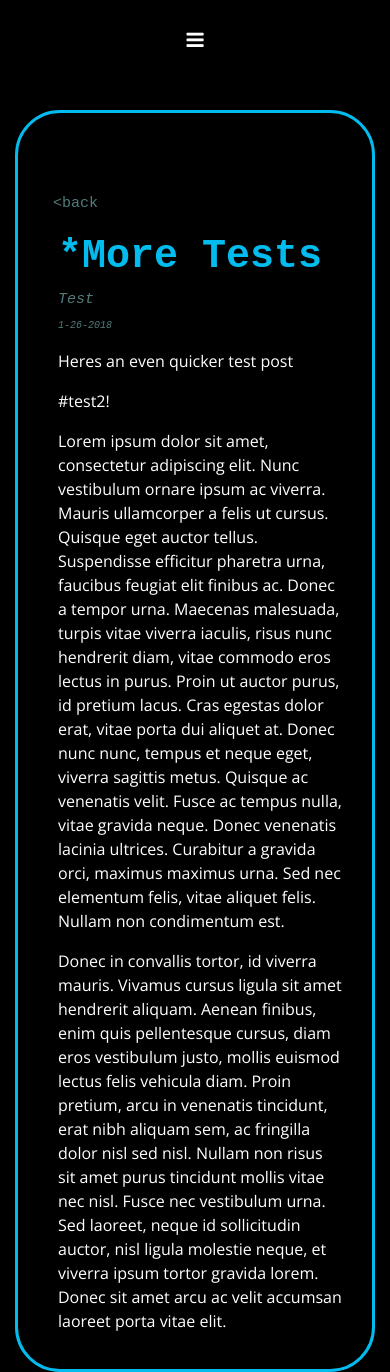
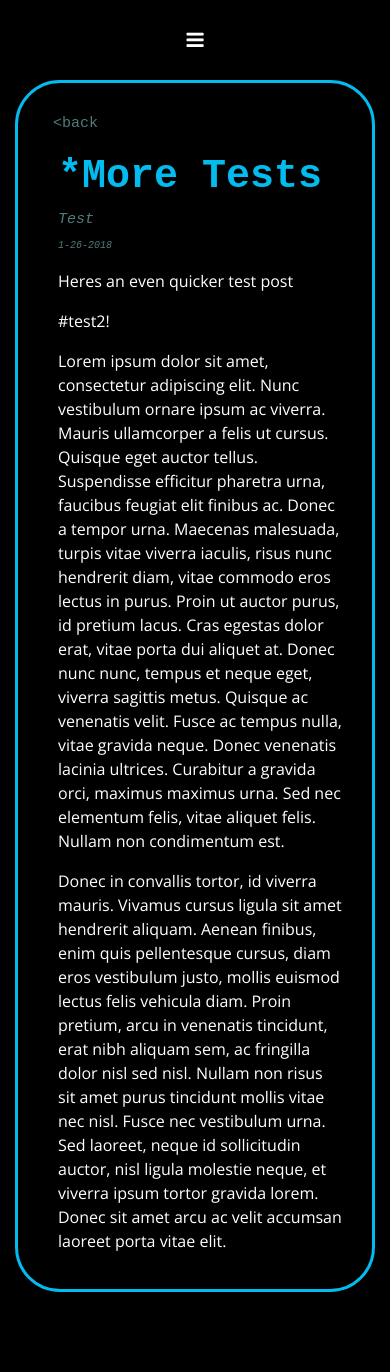
Before and after one commit to ndrewgood/pwb2, a Jekyll site: the page built from _posts/2018-1-26-More-Tests.md, in a window 390 px wide. Built offline with Jekyll 4.4.1, drawn with Linux system fonts in a browser that asks for light colours; nearby versions of some CDN libraries; after the commit the page ends 1292 px from its top, so only the background shows below that.

Commit message:
tweaked some responsiveness

```diff
--- a/css/responsiveness.css
+++ b/css/responsiveness.css
@@ -32,7 +32,7 @@ title: CSS stylesheet
   }
   .project-content{
     margin-left: 50px;
-    margin-top: 100px;
+    margin-top: 80px;
   }
   .project-back{
     margin-left: 15px;
@@ -52,6 +52,10 @@ title: CSS stylesheet
 }
 
 @media (max-width:425px){
+  .main-container{
+    padding: 0px 30px 30px 30px;
+  }
+
   #bm{
     margin-top: 50px;
   }
@@ -66,6 +70,7 @@ title: CSS stylesheet
   .project-content{
     margin-left: 20px;
     padding-right: 10px;
+    margin-top: 50px;
   }
   .project-title{
     font-size: 40px;
```
